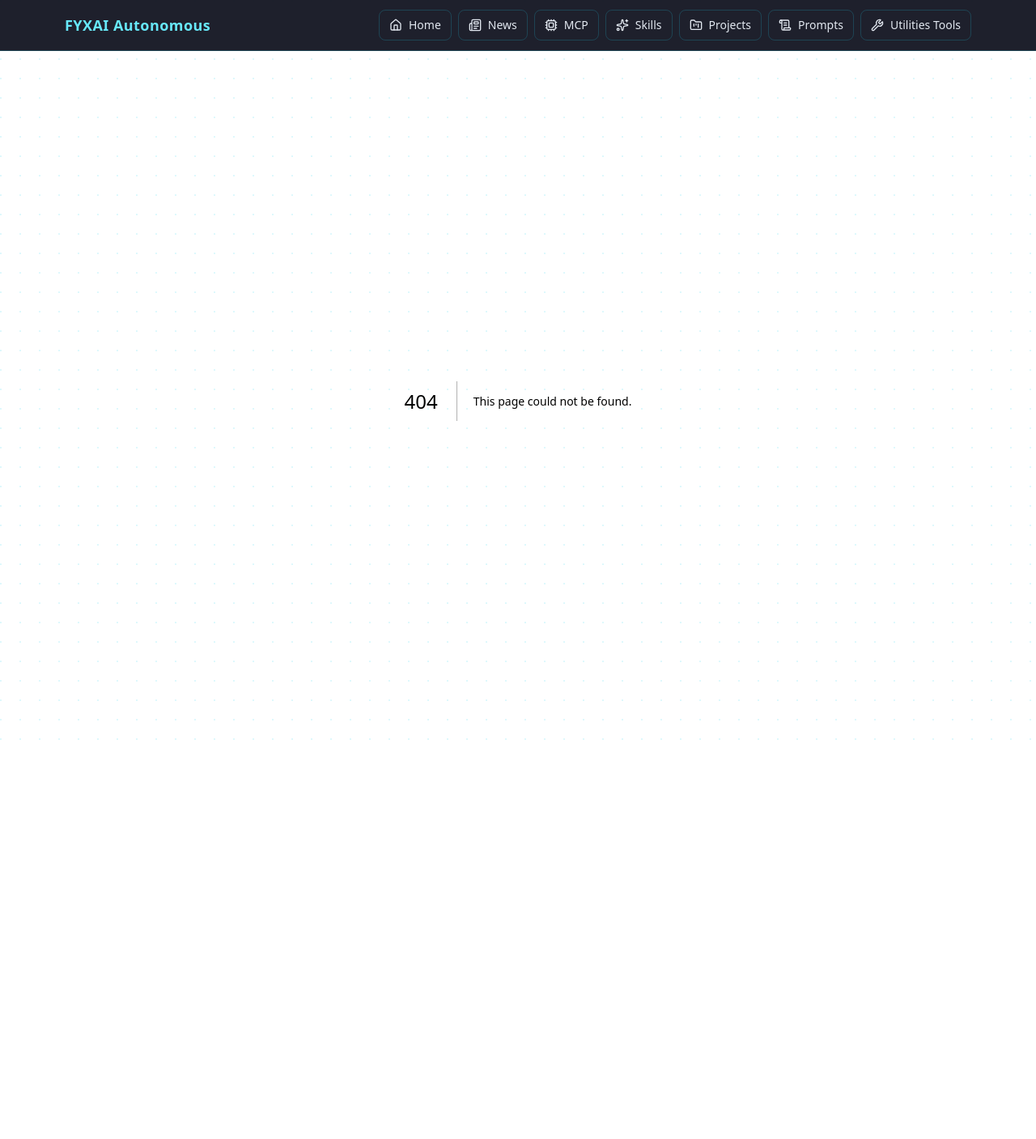
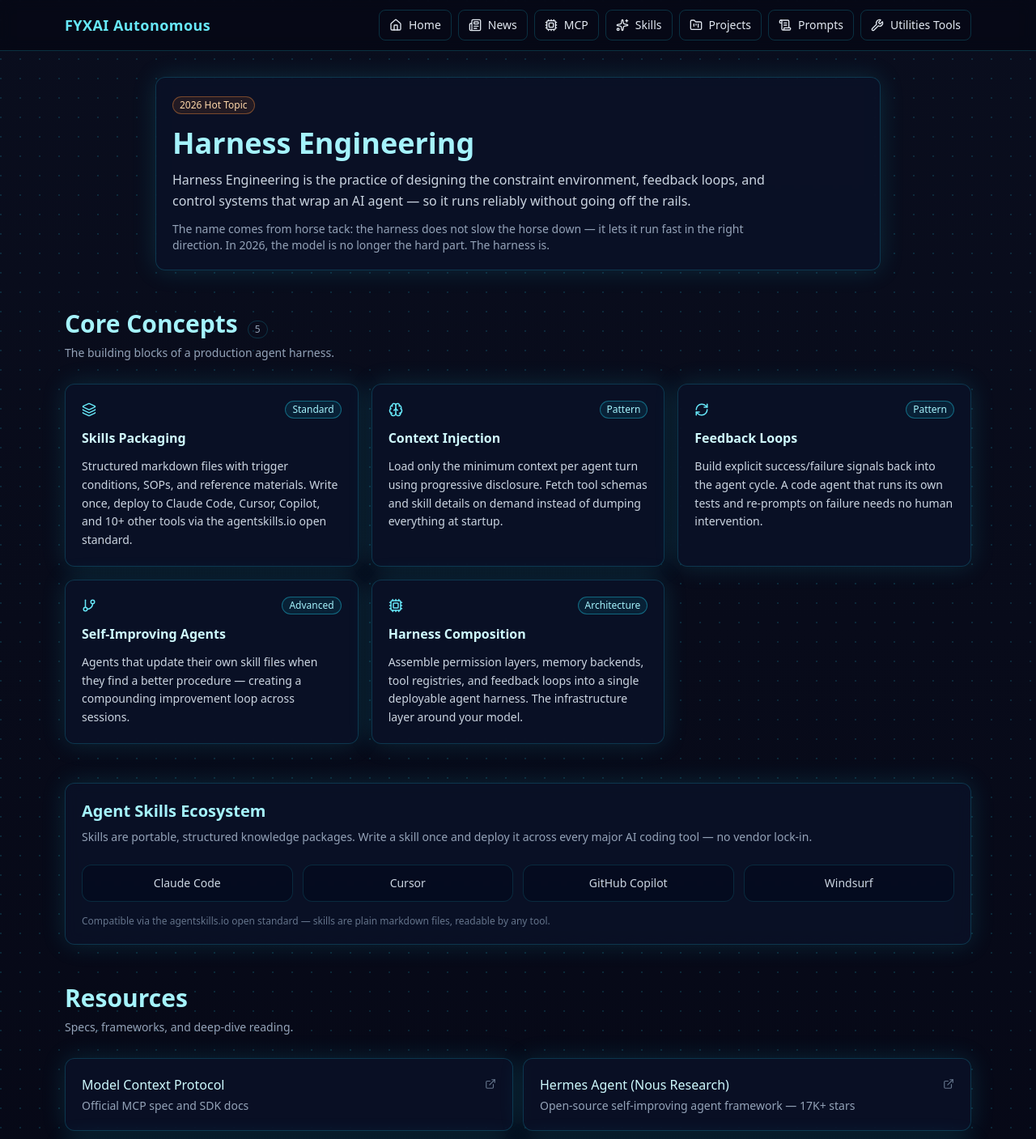
Before and after one commit to fyxai/fyxai.github.io, a Next.js app: page /harness in a window 1280 px wide. Before the commit this address had no page. Shown: the top 1407 px of the page at 81% size. Before the commit the page ends 927 px from the top, so only its background shows below. Built offline with nearby package versions, Linux system fonts and the light colour scheme.

Commit message:
feat: add /harness page — Harness Engineering concepts + Agent Skills ecosystem

```diff
--- /dev/null
+++ b/app/harness/page.jsx
@@ -0,0 +1,153 @@
+import { Cpu, GitBranch, RefreshCw, Brain, Layers, ExternalLink } from 'lucide-react';
+import { Badge } from '../../components/Badge';
+import { SectionHeader } from '../../components/SectionHeader';
+
+export const metadata = { title: 'Harness Engineering | FYXAI' };
+
+const concepts = [
+  {
+    icon: Layers,
+    title: 'Skills Packaging',
+    desc: 'Structured markdown files with trigger conditions, SOPs, and reference materials. Write once, deploy to Claude Code, Cursor, Copilot, and 10+ other tools via the agentskills.io open standard.',
+    badge: 'Standard',
+  },
+  {
+    icon: Brain,
+    title: 'Context Injection',
+    desc: 'Load only the minimum context per agent turn using progressive disclosure. Fetch tool schemas and skill details on demand instead of dumping everything at startup.',
+    badge: 'Pattern',
+  },
+  {
+    icon: RefreshCw,
+    title: 'Feedback Loops',
+    desc: 'Build explicit success/failure signals back into the agent cycle. A code agent that runs its own tests and re-prompts on failure needs no human intervention.',
+    badge: 'Pattern',
+  },
+  {
+    icon: GitBranch,
+    title: 'Self-Improving Agents',
+    desc: 'Agents that update their own skill files when they find a better procedure — creating a compounding improvement loop across sessions.',
+    badge: 'Advanced',
+  },
+  {
+    icon: Cpu,
+    title: 'Harness Composition',
+    desc: 'Assemble permission layers, memory backends, tool registries, and feedback loops into a single deployable agent harness. The infrastructure layer around your model.',
+    badge: 'Architecture',
+  },
+];
+
+const resources = [
+  {
+    title: 'Model Context Protocol',
+    url: 'https://modelcontextprotocol.io/',
+    desc: 'Official MCP spec and SDK docs',
+  },
+  {
+    title: 'Hermes Agent (Nous Research)',
+    url: 'https://github.com/NousResearch/hermes-agent',
+    desc: 'Open-source self-improving agent framework — 17K+ stars',
+  },
+  {
+    title: 'Harness Engineering — Deep Dive',
+    url: 'https://zhuanlan.zhihu.com/p/2014014859164026634',
+    desc: 'Comprehensive breakdown of Harness Engineering practices',
+  },
+  {
+    title: 'Claude Code',
+    url: 'https://claude.ai/code',
+    desc: "Anthropic's agentic CLI with skills and harness support",
+  },
+  {
+    title: 'Agent Harness (2026 Analysis)',
+    url: 'https://zhuanlan.zhihu.com/p/2022027288405976801',
+    desc: 'Why 70% of agent performance lives in the layer outside the model',
+  },
+];
+
+const compatibleTools = ['Claude Code', 'Cursor', 'GitHub Copilot', 'Windsurf'];
+
+export default function HarnessPage() {
+  return (
+    <section className="space-y-12">
+      {/* Hero */}
+      <div className="card mx-auto max-w-4xl">
+        <Badge variant="hot">2026 Hot Topic</Badge>
+        <h1 className="mt-4 text-3xl font-bold text-cyan-200 md:text-4xl">Harness Engineering</h1>
+        <p className="mt-3 max-w-3xl text-slate-300 leading-relaxed">
+          Harness Engineering is the practice of designing the constraint environment, feedback loops, and control
+          systems that wrap an AI agent — so it runs reliably without going off the rails.
+        </p>
+        <p className="mt-3 max-w-3xl text-sm text-slate-400">
+          The name comes from horse tack: the harness does not slow the horse down — it lets it run fast in the right
+          direction. In 2026, the model is no longer the hard part. The harness is.
+        </p>
+      </div>
+
+      {/* Core Concepts */}
+      <div>
+        <SectionHeader
+          title="Core Concepts"
+          count={concepts.length}
+          description="The building blocks of a production agent harness."
+        />
+        <div className="grid grid-cols-1 gap-4 md:grid-cols-2 xl:grid-cols-3">
+          {concepts.map(({ icon: Icon, title, desc, badge }) => (
+            <article key={title} className="card flex flex-col gap-3">
+              <div className="flex items-start justify-between gap-2">
+                <Icon size={18} className="mt-0.5 shrink-0 text-cyan-300" />
+                <Badge variant="community">{badge}</Badge>
+              </div>
+              <h3 className="font-semibold text-cyan-100">{title}</h3>
+              <p className="text-sm text-slate-300 leading-relaxed">{desc}</p>
+            </article>
+          ))}
+        </div>
+      </div>
+
+      {/* Agent Skills Ecosystem */}
+      <div className="card">
+        <h2 className="mb-2 text-xl font-semibold text-cyan-200">Agent Skills Ecosystem</h2>
+        <p className="mb-6 text-sm text-slate-400">
+          Skills are portable, structured knowledge packages. Write a skill once and deploy it across every major AI
+          coding tool — no vendor lock-in.
+        </p>
+        <div className="grid grid-cols-2 gap-3 sm:grid-cols-4">
+          {compatibleTools.map((tool) => (
+            <div
+              key={tool}
+              className="rounded-xl border border-cyan-400/15 bg-slate-950/40 px-4 py-3 text-center text-sm text-slate-300"
+            >
+              {tool}
+            </div>
+          ))}
+        </div>
+        <p className="mt-4 text-xs text-slate-500">
+          Compatible via the agentskills.io open standard — skills are plain markdown files, readable by any tool.
+        </p>
+      </div>
+
+      {/* Resources */}
+      <div>
+        <SectionHeader title="Resources" description="Specs, frameworks, and deep-dive reading." />
+        <div className="grid grid-cols-1 gap-3 md:grid-cols-2">
+          {resources.map((r) => (
+            <a
+              key={r.title}
+              href={r.url}
+              target="_blank"
+              rel="noreferrer"
+              className="card group flex items-start justify-between gap-4 transition hover:-translate-y-1 hover:border-cyan-300/50"
+            >
+              <div>
+                <p className="font-medium text-cyan-100">{r.title}</p>
+                <p className="mt-1 text-sm text-slate-400">{r.desc}</p>
+              </div>
+              <ExternalLink size={14} className="mt-1 shrink-0 text-slate-500 group-hover:text-cyan-400" />
+            </a>
+          ))}
+        </div>
+      </div>
+    </section>
+  );
+}
```
